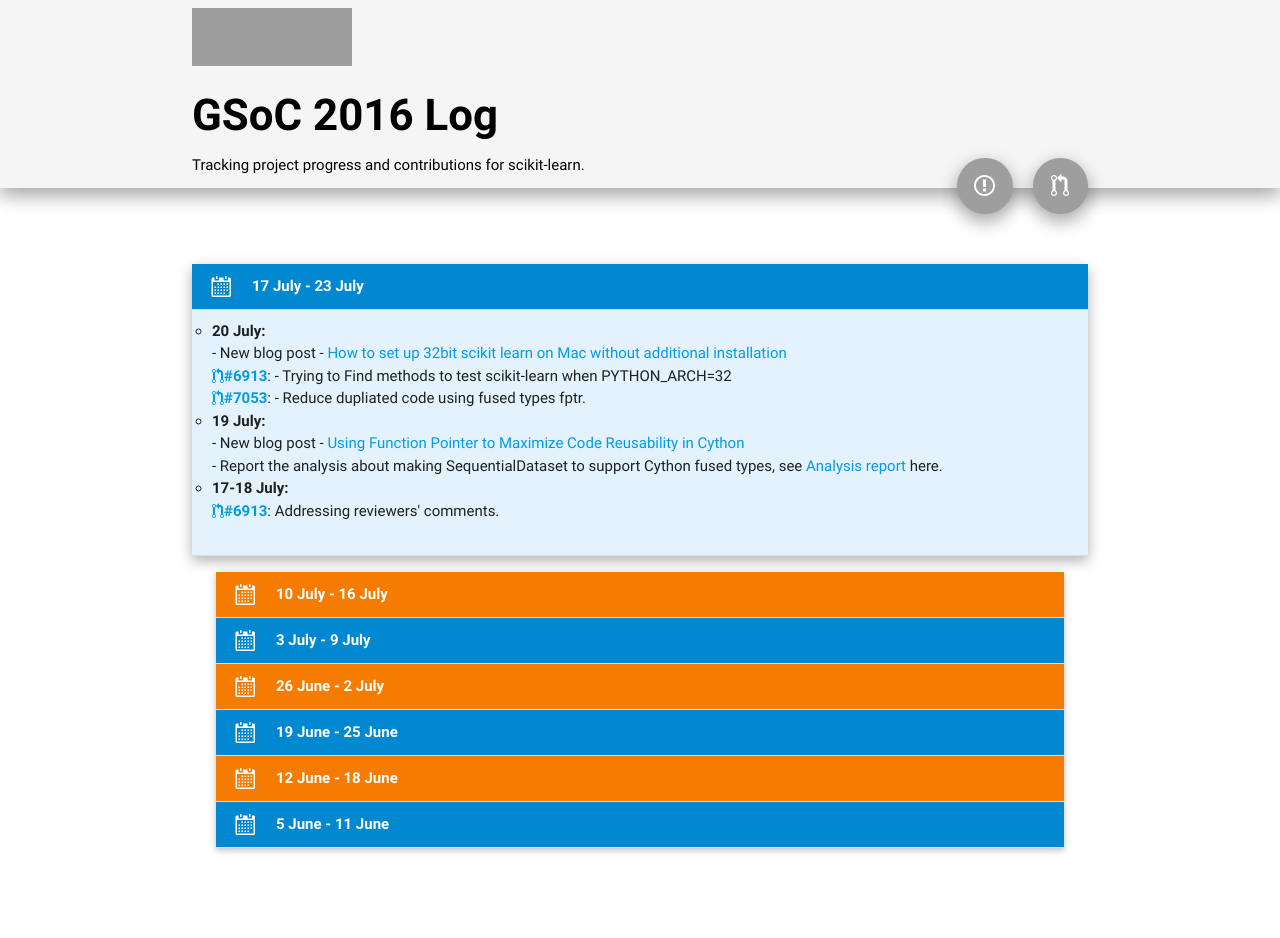
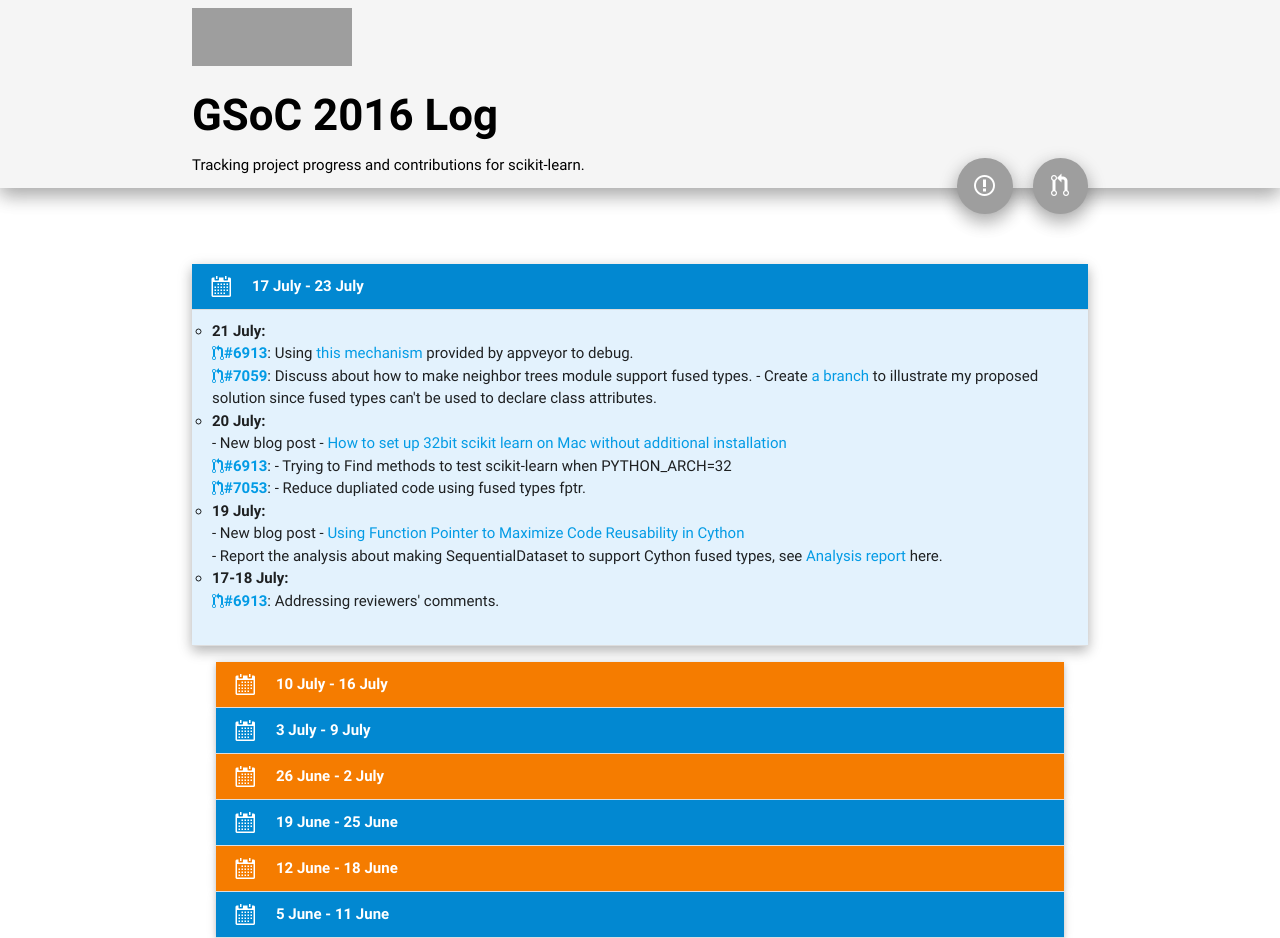
Before and after one commit to yenchenlin/yenchenlin.github.io, a Jekyll site: the page built from _pages/gsoc.html, in a window 1280 px wide. Built offline with Jekyll 4.4.1, drawn with Linux system fonts in a browser that asks for light colours; nearby versions of some CDN libraries; before the commit the page ends 900 px from its top, so only the background shows below that; grey boxes are pictures that could not be loaded.

Commit message:
Update devlog

```diff
--- a/_pages/gsoc.html
+++ b/_pages/gsoc.html
@@ -89,6 +89,24 @@
 
               <div class="collapsible-body blue lighten-5">
                 <ul class="details">
+
+                  <li><b>21 July: </b><br/>
+
+                    <a href="https://github.com/scikit-learn/scikit-learn/pull/6913">
+                    <i class="octicon octicon-git-pull-request"></i><b>#6913</b></a>:
+                      Using<a href='http://www.appveyor.com/docs/how-to/rdp-to-build-worker'>
+                            this mechanism</a> provided by appveyor to debug.
+
+                    <br>
+
+                    <a href="https://github.com/scikit-learn/scikit-learn/issues/7059">
+                    <i class="octicon octicon-git-pull-request"></i><b>#7059</b></a>:
+                      Discuss about how to make neighbor trees module support fused types.
+
+                    - Create <a href="https://github.com/yenchenlin/scikit-learn/commit/7c87f29f5869b4b757d6105e51404307df23d3d9">a branch</a> to illustrate my proposed solution since
+                    fused types can't be used to declare class attributes.
+
+                  </li>
 
                   <li><b>20 July: </b><br/>
 
```
